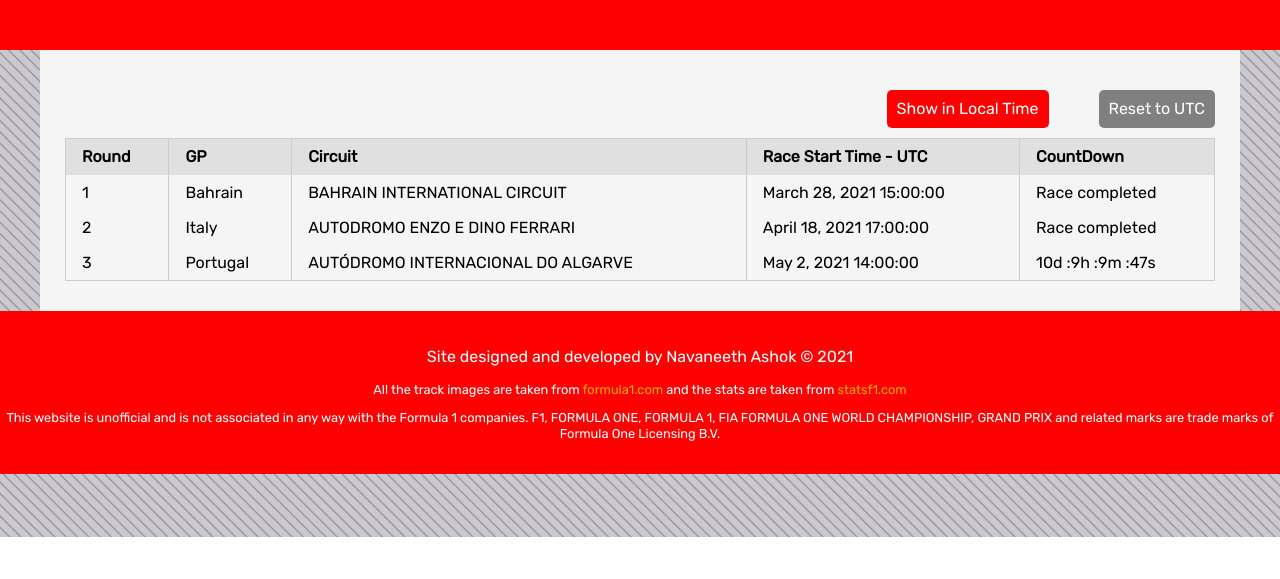
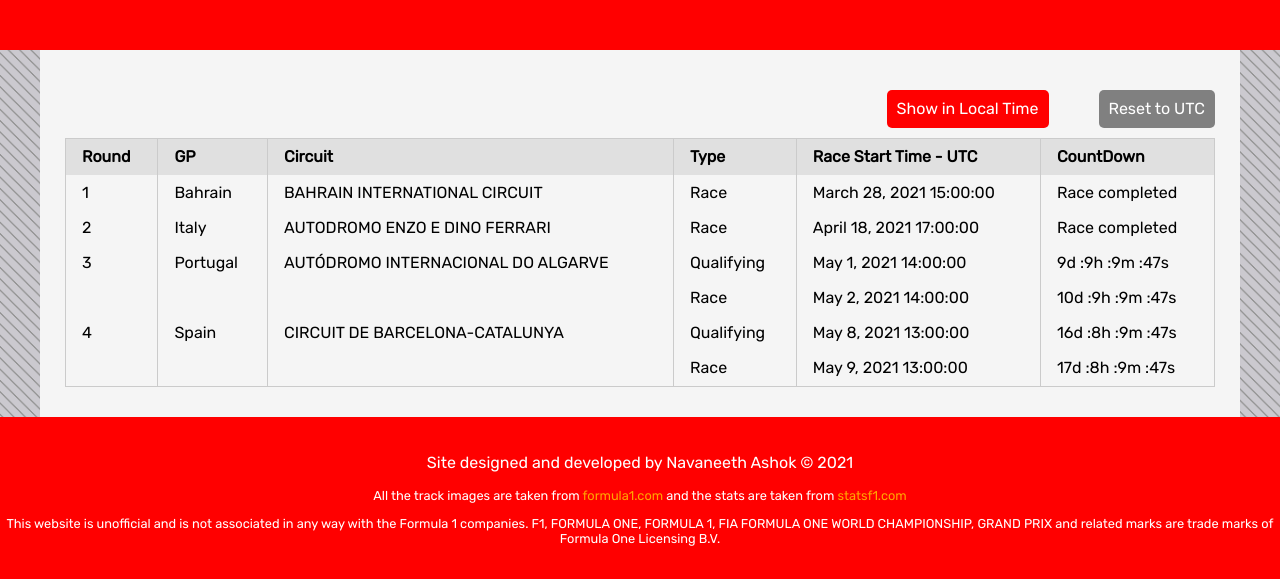
Before and after one commit to navaneeth-ashok/formula1Schedule2021TracksProject, a plain HTML site: page schedule.html in a window 1280 px wide. Shown: the part 263-842 px from the top of the page. Before the commit the page ends 800 px from the top, so only its background shows below. Drawn offline with nearby package versions, Linux system fonts and the light colour scheme.

Commit message:
Added spain GP details

```diff
--- a/schedule.html
+++ b/schedule.html
@@ -21,6 +21,7 @@
             </ul>
         </div>
         <main class="page-container">
+            <p id="mobile-sug">Request desktop view to see the full table without scrolling.</p>
             <div class="table-btns">
                 <button id="reset" class="time-btn">Reset to UTC</button>
                 <button id="localTime" class="time-btn">Show in Local Time</button>
@@ -32,6 +33,7 @@
                             <th>Round</th>
                             <th>GP</th>
                             <th>Circuit</th>
+                            <th>Type</th>
                             <th id="heading-time">Race Start Time - UTC</th>
                             <th>CountDown</th>
                         </tr>
@@ -41,6 +43,7 @@
                             <td>1</td>
                             <td>Bahrain</td>
                             <td>BAHRAIN INTERNATIONAL CIRCUIT</td>
+                            <td>Race</td>
                             <td class="race_time">March 28, 2021 15:00:00</td>
                             <td class="my_time">--</td>
                         </tr>
@@ -48,6 +51,7 @@
                             <td>2</td>
                             <td>Italy</td>
                             <td>AUTODROMO ENZO E DINO FERRARI</td>
+                            <td>Race</td>
                             <td class="race_time">April 18, 2021 17:00:00</td>
                             <td class="my_time">--</td>
                         </tr>
@@ -55,7 +59,32 @@
                             <td>3</td>
                             <td>Portugal</td>
                             <td>AUTÓDROMO INTERNACIONAL DO ALGARVE</td>
+                            <td>Qualifying</td>
+                            <td class="race_time">May 1, 2021 14:00:00</td>
+                            <td class="my_time">--</td>
+                        </tr>
+                        <tr>
+                            <td></td>
+                            <td></td>
+                            <td></td>
+                            <td>Race</td>
                             <td class="race_time">May 2, 2021 14:00:00</td>
+                            <td class="my_time">--</td>
+                        </tr>
+                        <tr>
+                            <td>4</td>
+                            <td>Spain</td>
+                            <td>CIRCUIT DE BARCELONA-CATALUNYA</td>
+                            <td>Qualifying</td>
+                            <td class="race_time">May 8, 2021 13:00:00</td>
+                            <td class="my_time">--</td>
+                        </tr>
+                        <tr>
+                            <td></td>
+                            <td></td>
+                            <td></td>
+                            <td>Race</td>
+                            <td class="race_time">May 9, 2021 13:00:00</td>
                             <td class="my_time">--</td>
                         </tr>
                     </tbody>
--- a/styles/style.css
+++ b/styles/style.css
@@ -155,7 +155,9 @@ p.attrib{
     border: none;
     border-radius: 5px;
 }
-
+#mobile-sug{
+    display: none;
+}
 
 @media screen and (max-width: 560px){
 
@@ -171,4 +173,10 @@ p.attrib{
         margin-top: 0;
     }
 
+    #mobile-sug{
+        display: block;
+        text-align: center;
+        font-weight: 300;
+        font-style: italic;
+    }
 }
```
